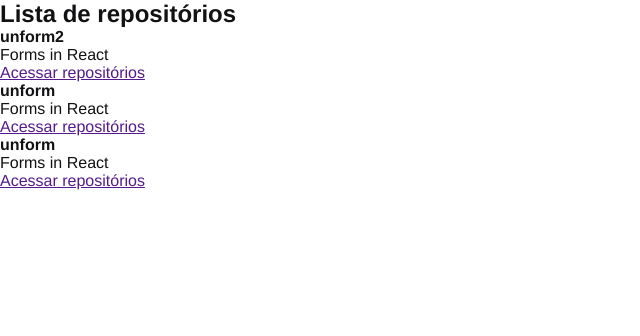
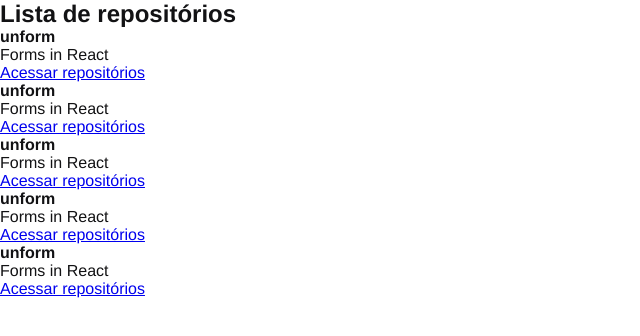
Before and after one commit to jadir-figueiredo/rocketseat_curso_react-, a React app in the folder 01-github-explorer/: page / in a window 1280 px wide. Shown: the top 336 px of the page, without its empty margins (0-640 px from the left). Built offline with nearby package versions, Linux system fonts and the light colour scheme.

Commit message:
trabalhando componentes e propriedades

```diff
--- /dev/null
+++ b/01-github-explorer/src/components/RepositoryItem.jsx
@@ -0,0 +1,12 @@
+export function RepositoryItem (props) {
+    return (
+        <li>
+        <strong>{props.repository.name ?? 'default'}</strong>
+        <p>{props.repository.description}</p>
+
+        <a href={props.repository.link}>
+            Acessar repositórios
+        </a>
+    </li>
+    );
+}
--- a/01-github-explorer/src/components/RepositoryList.jsx
+++ b/01-github-explorer/src/components/RepositoryList.jsx
@@ -1,4 +1,10 @@
-const repositoryName = 'unform2'
+import { RepositoryItem } from "./RepositoryItem";
+
+const repository = {
+    name: 'unform',
+    description: 'Forms in React',
+    link: 'https://github.com/unform/unform'
+}
 
 export function RepositoryList() {
     return (
@@ -6,32 +12,11 @@
             <h1>Lista de repositórios</h1>
 
             <ul>
-                <li>
-                    <strong>{repositoryName}</strong>
-                    <p>Forms in React</p>
-
-                    <a href="">
-                        Acessar repositórios
-                    </a>
-                </li>
-
-                <li>
-                    <strong>unform</strong>
-                    <p>Forms in React</p>
-
-                    <a href="">
-                        Acessar repositórios
-                    </a>
-                </li>
-
-                <li>
-                    <strong>unform</strong>
-                    <p>Forms in React</p>
-
-                    <a href="">
-                        Acessar repositórios
-                    </a>
-                </li>
+                <RepositoryItem repository={repository} />
+                <RepositoryItem repository={repository} />
+                <RepositoryItem repository={repository} />
+                <RepositoryItem repository={repository} />
+                <RepositoryItem repository={repository} />
             </ul>
         </section>
     );
```
